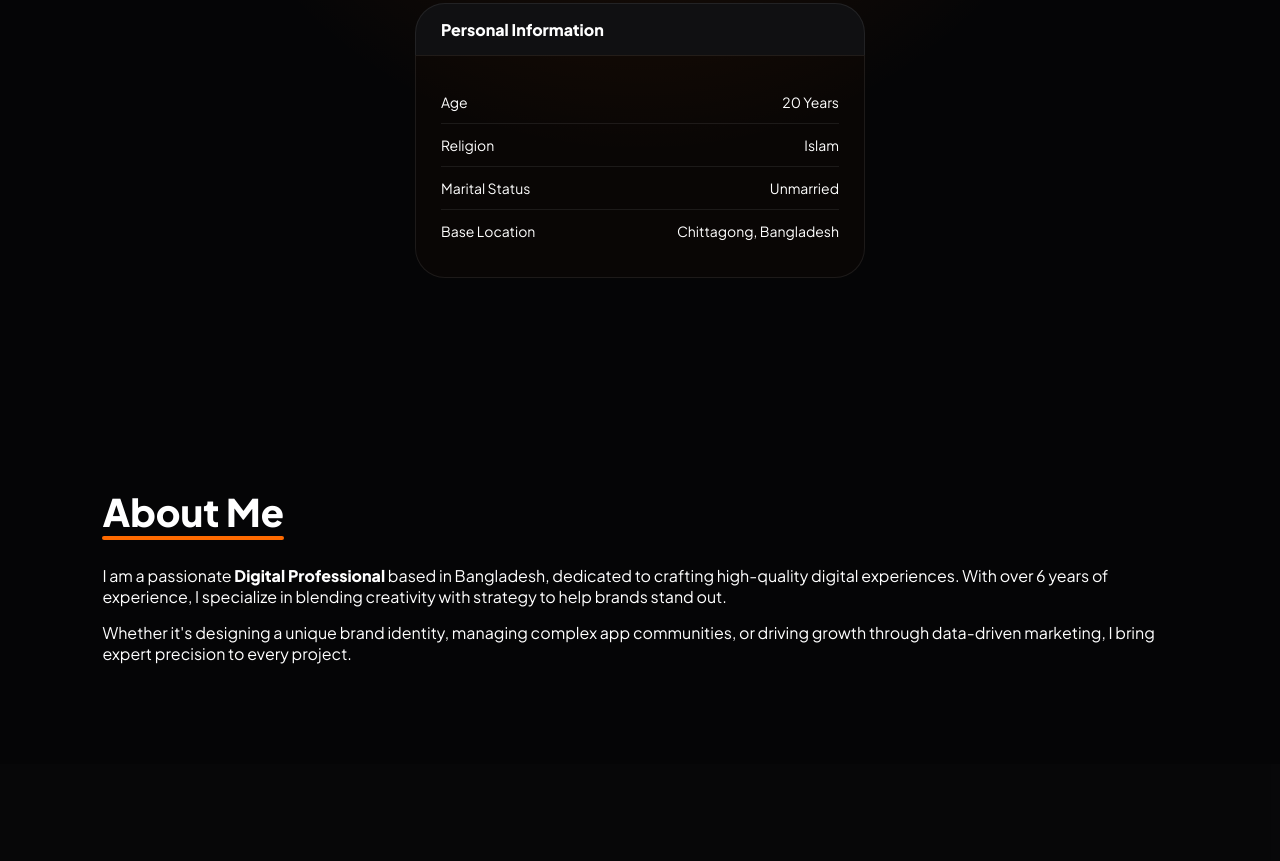
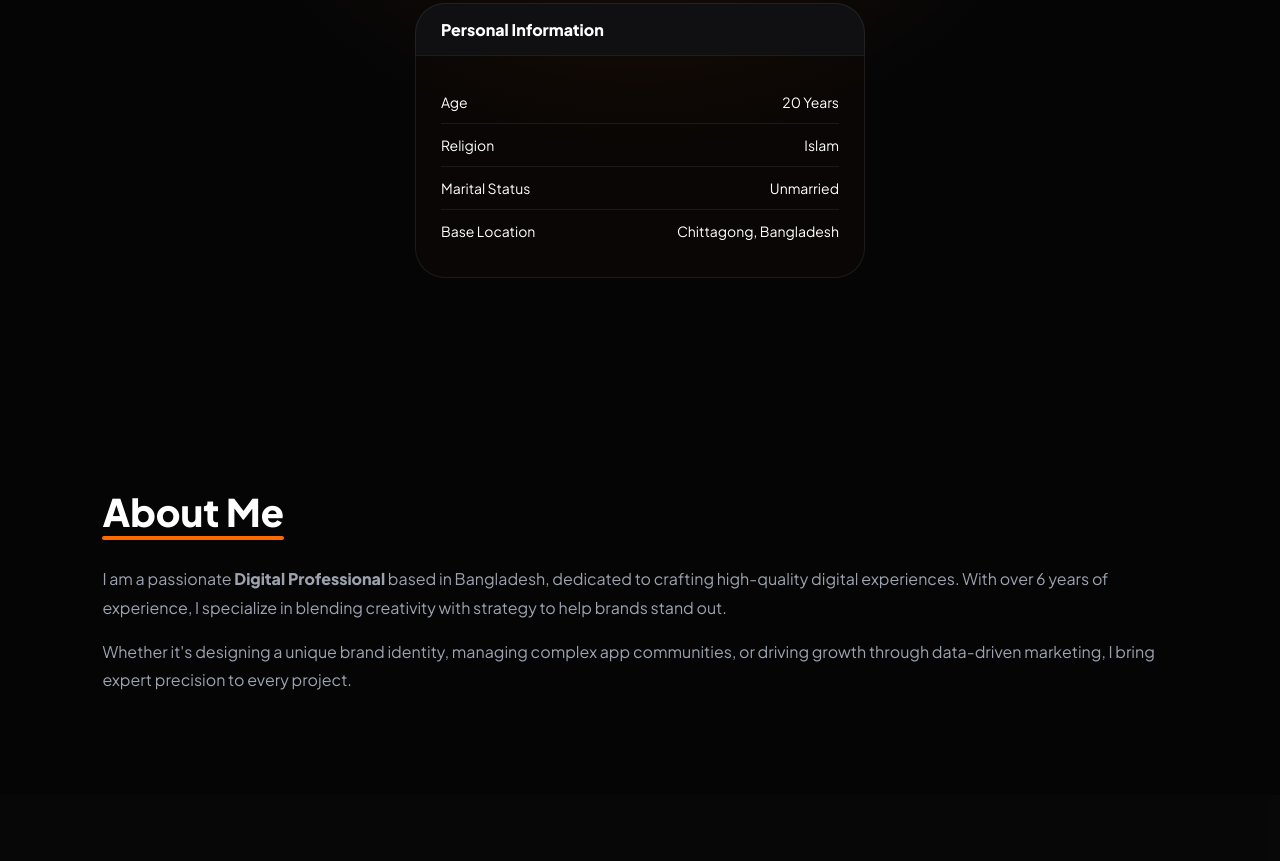
Before and after one commit to julfikerhossenshebbir/damobio, a plain HTML site: page index.html in a window 1280 px wide. Shown: the part 631-1492 px from the top of the page. Drawn offline with Linux system fonts and the light colour scheme.

Commit message:
Add about-text class for improved typography

```diff
--- a/index.html
+++ b/index.html
@@ -84,6 +84,7 @@
         .section-padding { padding: 100px 8%; opacity: 0; }
         .section-title { font-size: 38px; font-weight: 800; margin-bottom: 30px; position: relative; display: inline-block; }
         .section-title::after { content: ''; position: absolute; bottom: -5px; left: 0; width: 100%; height: 4px; background: var(--accent); border-radius: 10px; }
+        .about-text { font-size: 16px; line-height: 1.8; color: var(--text-dim); }
 
         .skills-grid { display: grid; grid-template-columns: 1fr; max-width: 1000px; margin: 50px auto 0; gap: 30px; }
         .skill-card { background: linear-gradient(145deg, var(--card-bg), rgba(255,255,255,0.01)); padding: 35px 40px; border-radius: 40px; border: 1px solid var(--border); transition: 0.4s; cursor: pointer; position: relative; width: 100%; }
```
